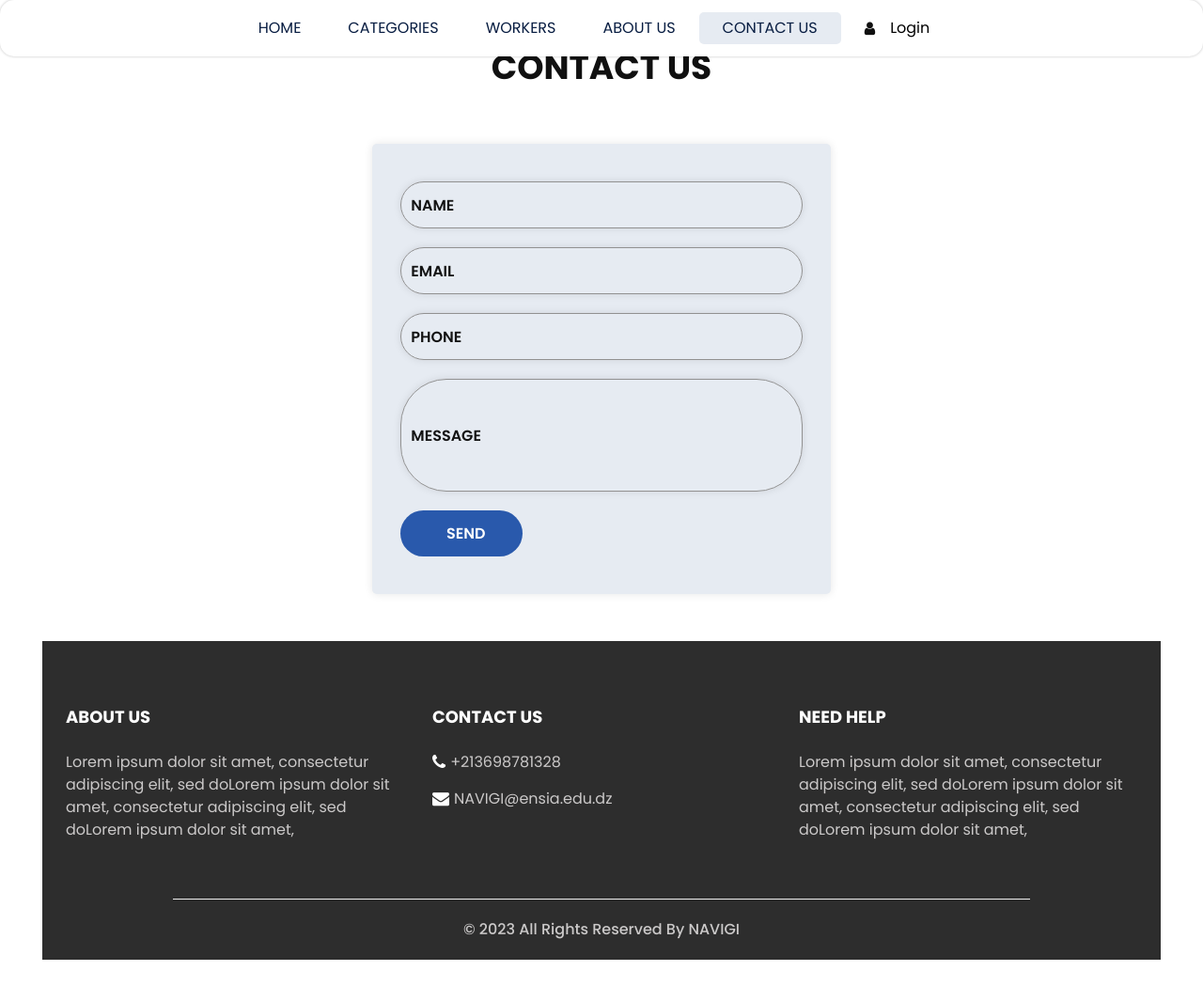
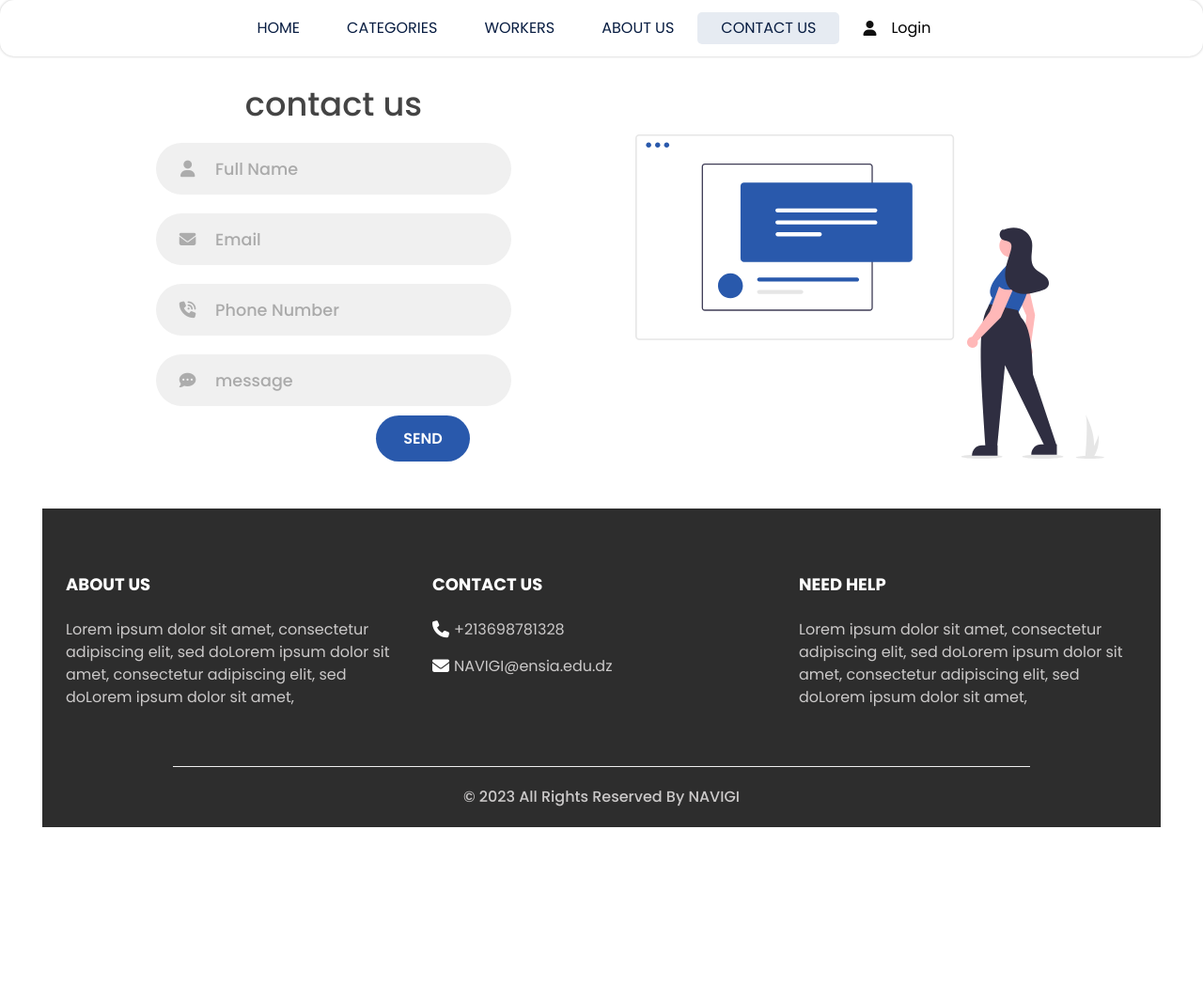
Before and after one commit to mohammed-el-amine-kichah/NAVIGI-final-idea, a PHP site: page /contact.html in a window 1280 px wide. Shown: the whole page at 94% size. After the commit the page ends 880 px from the top, so only its background shows below. Run offline with PHP 8.4, Linux system fonts and the light colour scheme; some libraries are stand-ins or nearby versions.

Commit message:
contact us updated

```diff
--- a/contact.html
+++ b/contact.html
@@ -25,6 +25,10 @@
 
   <!-- Custom styles for this template -->
   <link href="css/style.css" rel="stylesheet" />
+
+
+
+
 
 
 
@@ -83,44 +87,37 @@
     <!-- end header section -->
 
   </div>
-  <!-- end hero area -->
 
-    <!-- contact section -->
+  <!-- contact section -->
+  <div class="container contact-container ">
 
-    <section class="contact_section ">
-      <div class="container px-0">
-        <div class="heading_container heading_center">
-          <h2>
-            Contact Us
-          </h2>
+    <div class="col-form">
+        <form action=""  method="POST">
+          <h2 class="title">contact us</h2>
+          <div class="input-field">
+            <i class="fas fa-user"></i>
+            <input type="text" placeholder="Full Name" name="username" required />
           </div>
-      </div>
-      <div class="container container-lg">
-        <div class="row">
-          <div class="col-md-6 col-lg-5 px-0">
-            <form action="#">
-              <div>
-                <input type="text" placeholder="Name" />
-              </div>
-              <div>
-                <input type="email" placeholder="Email" />
-              </div>
-              <div>
-                <input type="text" placeholder="Phone" />
-              </div>
-              <div>
-                <input type="text" class="message-box" placeholder="Message" />
-              </div>
-              <div class="d-flex ">
-                <input type="button" value="send " class="btn">
-              </div>
-            </form>
+          <div class="input-field">
+            <i class="fas fa-envelope"></i>
+            <input type="email" placeholder="Email" name="email" required />
           </div>
-        </div>
-      </div>
+          <div class="input-field">
+            <i class="fa fa-phone-volume"></i>
 
-    </section>
-
+            <input type="text" placeholder="Phone Number" name="phone" required/>
+          </div>
+          <div class="input-field">
+            <i class="fa fa-comment-dots"></i>
+            <input type="text" placeholder="message" name="message" required/>
+          </div>
+          <input type="submit" value="SEND" class="send-btn" />
+          </form>
+          </div>
+          <div class="col-image">
+            <img src="/navigi-images/msg.svg" >
+          </div>
+    </div>
     <!-- end contact section -->
 
   <!-- info section -->
@@ -185,6 +182,10 @@
   <script src="https://cdnjs.cloudflare.com/ajax/libs/OwlCarousel2/2.3.4/owl.carousel.min.js">
   </script>
   <script src="js/custom.js"></script>
+  <script
+  src="https://kit.fontawesome.com/64d58efce2.js"
+  crossorigin="anonymous"
+></script>
 
 </body>
 
--- a/css/responsive.css
+++ b/css/responsive.css
@@ -12,6 +12,9 @@
         margin-left: 0;
         margin-top: 10px;
 
+    }
+    .col-image {
+        display: none;
     }
     .custom_nav-container {
         flex-direction: row;
@@ -69,6 +72,7 @@
     .hero_area {
         padding: 0 25px;
     }
+
 
     .slider_section .img-box {
         margin-bottom: 45px;
--- a/css/style.css
+++ b/css/style.css
@@ -646,6 +647,8 @@ a:focus {
 
 .contact_section {
   position: relative;
+  margin-top: 35px;
+
 }
 
 .contact_section .container-bg {
@@ -664,8 +667,9 @@ a:focus {
   justify-content: center;
 }
 
+
 .contact_section form {
-  padding-right: 35px;
+  padding-right: 25px;
   padding: 45px 20px;
 }
 
@@ -681,19 +685,22 @@ a:focus {
 }
 
 .contact_section input::-webkit-input-placeholder {
-  color: #131313;
+  color: #9b9292dd;
 }
 
 .contact_section input:-ms-input-placeholder {
-  color: #131313;
+  color: #9b9292dd;
 }
 
 .contact_section input::-ms-input-placeholder {
-  color: #131313;
+
+  color: #9b9292dd;
 }
 
 .contact_section input::placeholder {
-  color: #131313;
+  color: #9b9292dd;
+  font-family : "poppins", sans-serif;
+  padding-left: 20px;
 }
 
 .contact_section input.message-box {
@@ -874,40 +882,78 @@ a:focus {
 
 /* end footer section*/
 
-.contact_section {
-  background-color: #fff;
-
-  padding: 50px 0;
+.contact-container {
+  display: grid;
+  grid-template-columns: 1fr 1fr;
+  margin-top: 90px;
+}
+.col-image {
+  display: flex;
+  justify-content: center;
+  align-items: center;
 }
 
-.contact_section h2 {
-  font-size: 36px;
-  margin-bottom: 30px;
+.col-form {
+  display: flex;
+  justify-content: center;
+  align-items: center;
 }
 
-.contact_section form {
-  background-color: var(--whiter-clr-);
-
-  padding: 30px;
-  border-radius: 5px;
-  box-shadow: 0 0 10px rgba(0, 0, 0, 0.1);
+form {
+  display: flex;
+  align-items: center;
+  justify-content: center;
+  flex-direction: column;
+  padding: 0rem 5rem;
+  transition: all 0.2s 0.7s;
+  overflow: hidden;
+  grid-column: 1 / 2;
 }
 
-.contact_section input[type="text"],
-.contact_section input[type="email"] {
-  width: 100%;
-  padding: 10px;
-  text-transform: uppercase;
-  font-weight: 600;
-  margin: 10px 0;
-
-  transition: 0.5s;
-  border-radius: 49px;
-  box-shadow: 0 0 8px rgba(0, 0, 0, 0.1);
+.title {
+  font-size: 2.2rem;
+  color: #444;
+  margin-bottom: 10px;
 }
 
-.contact_section input[type="button"] {
-    width: 130px;
+.input-field {
+  max-width: 380px;
+  width: 100%;
+  background-color: #f0f0f0;
+  margin: 10px 0;
+  height: 55px;
+  border-radius: 55px;
+  display: grid;
+  grid-template-columns: 15% 85%;
+  padding: 0 0.4rem;
+  position: relative;
+}
+
+.input-field i {
+  text-align: center;
+  line-height: 55px;
+  color: #acacac;
+  transition: 0.5s;
+  font-size: 1.1rem;
+}
+
+.input-field input {
+  background: none;
+  outline: none;
+  border: none;
+  line-height: 1;
+  font-weight: 600;
+  font-size: 1.1rem;
+  color: #333;
+}
+
+.input-field input::placeholder {
+  color: #aaa;
+  font-weight: 500;
+}
+
+.send-btn {
+  width: 100px;
   background-color: var(--primary-clr-);
   border: none;
   outline: none;
@@ -916,13 +962,13 @@ a:focus {
   color: #fff;
   text-transform: uppercase;
   font-weight: 600;
-    margin: 10px 0;
+  margin: 0 10px 50px 200px ;
   cursor: pointer;
   transition: 0.5s;
 }
 
-.contact_section input[type="button"]:hover {
-  background-color: #0069d9;
+.mybtn:hover {
+  background-color: rgb(52, 128, 234);
 }
 
 /*# sourceMappingURL=style.css.map */
```
Also changed, not shown: other parts of css/style.css (+12 -10 lines), index.html (+0 -37 lines), navigi-images/contact.svg (added), navigi-images/msg.svg (added), 1 other file. Lines whose indentation alone changed are shown as unchanged.
